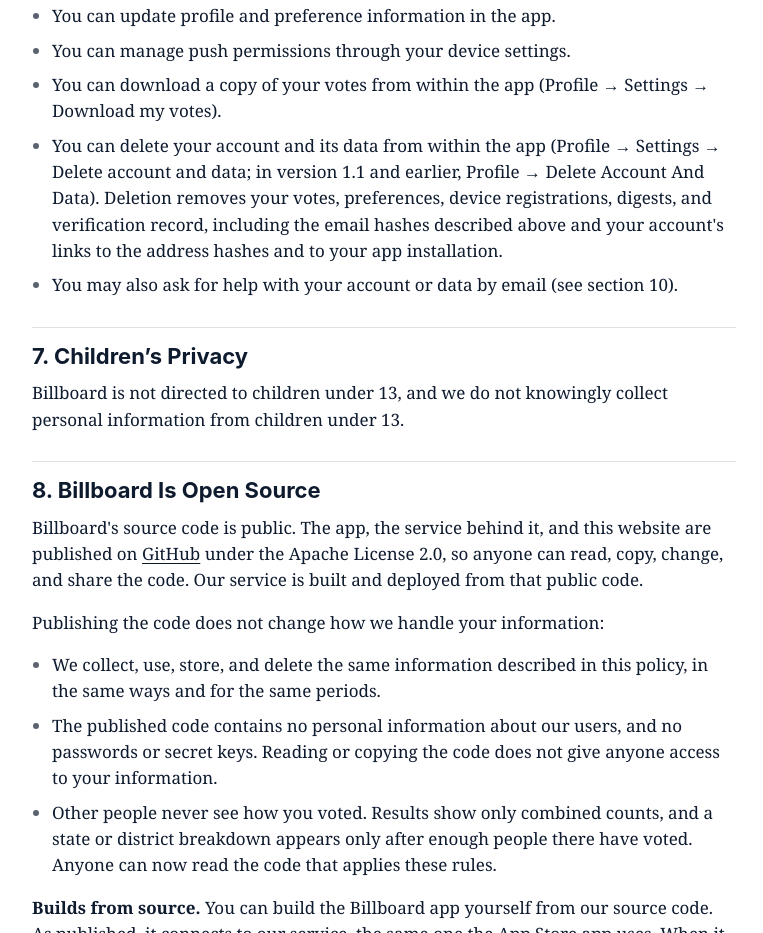
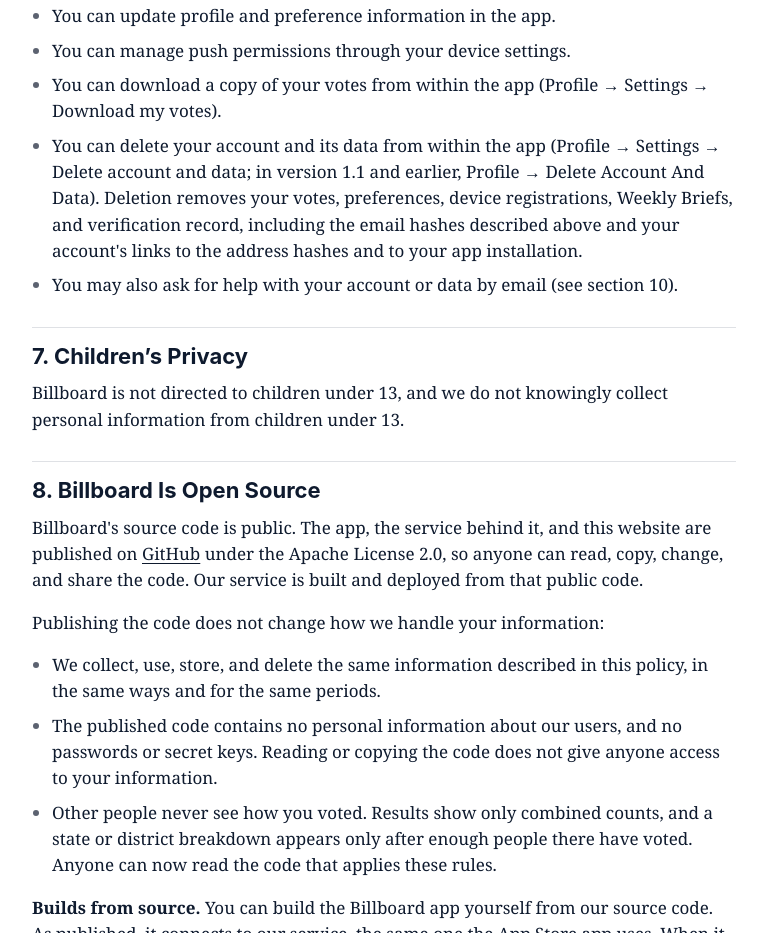
Before and after one commit to BillBoardApp/billboard-backend, a website: page website/privacy.html in a window 1280 px wide. Shown: the part 2676-3609 px from the top of the page, without its empty margins (256-1019 px from the left). Drawn offline with Linux system fonts and the light colour scheme.

Commit message:
Call the Weekly Brief by its name in the privacy policy
The deletion sentence still listed "digests", the retired name for the
Weekly Brief. A project decision of 2026-11-26 approved the change, with
the same new effective date as the Download my votes line.

Co-Authored-By: Claude Opus 5.5 <noreply@anthropic.com>

```diff
--- a/website/privacy.html
+++ b/website/privacy.html
@@ -153,7 +153,7 @@
           <li>
             You can delete your account and its data from within the app (Profile &rarr; Settings &rarr; Delete
             account and data; in version 1.1 and earlier, Profile &rarr; Delete Account And Data).
-            Deletion removes your votes, preferences, device registrations, digests, and verification record,
+            Deletion removes your votes, preferences, device registrations, Weekly Briefs, and verification record,
             including the email hashes described above and your account's links to the address hashes and to your app
             installation.
           </li>
```
